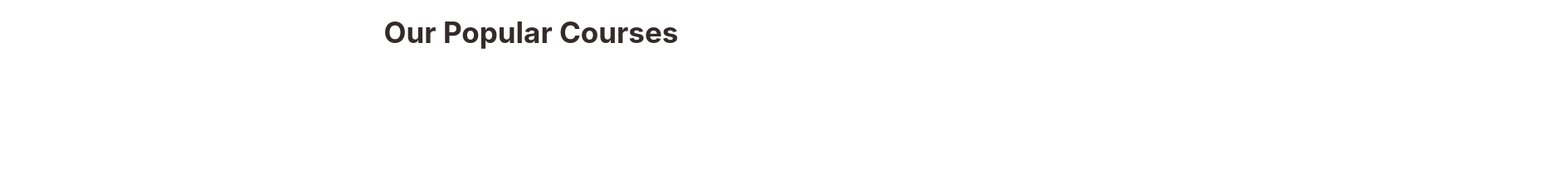
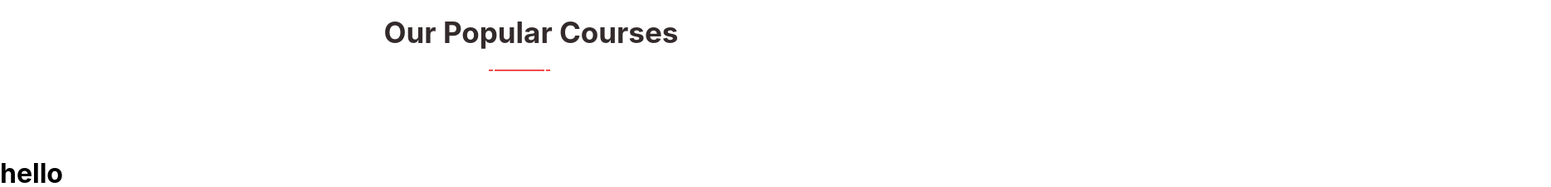
Before and after one commit to TamannaAfroz2666/Online-Course-BD, a React (Create React App) app: page / in a window 1280 px wide. Shown: the part 920-1146 px from the top of the page at 83% size, 1869 px wide, since content can reach past the window. Before the commit the page ends 980 px from the top, so only its background shows below. Built offline with nearby package versions, Linux system fonts and the light colour scheme.

Commit message:
horizontal designed

```diff
--- a/src/components/Course/Course.css
+++ b/src/components/Course/Course.css
@@ -3,12 +3,34 @@
     padding: 0;
     box-sizing: border-box;
 }
-/* .courseSection{
-
-} */
 .courses h1{
     padding-top: 2.5em;
     text-align: center;
     font-size: 35px;
     color: rgb(51, 43, 43);
 }
+.lineDirection{
+    margin-top: 10px;
+    left: 46%;
+    position: relative;
+
+}
+.horizontal{
+    display: inline-flex;
+    gap: 2px;
+}
+.horizontal .horizontalSmall hr{
+    width: 5px;
+
+}
+.horizontal hr{
+    width: 60px;
+}
+
+.horizontal small hr{
+    width: 5px;
+}
+
+.helo{
+    padding-top: 100px;
+}
--- a/src/components/Course/Course.js
+++ b/src/components/Course/Course.js
@@ -6,7 +6,18 @@ const Course = () => {
         <div className='courseSection'>
             <div className="courses">
                 <h1>Our Popular Courses</h1>
+                <div className="lineDirection">
+                    <span className='horizontal'>
+                        <small className='horizontalSmall'> <hr color="#f04b4b"
+                            size="4" /></small>
+                        <hr color="#f04b4b"
+                            size="4" />
+                        <small><hr color="#f04b4b"
+                            size="4" /></small>
+                    </span>
+                </div>
             </div>
+            <h1 className='helo'> hello</h1>
         </div>
     );
 };
```
